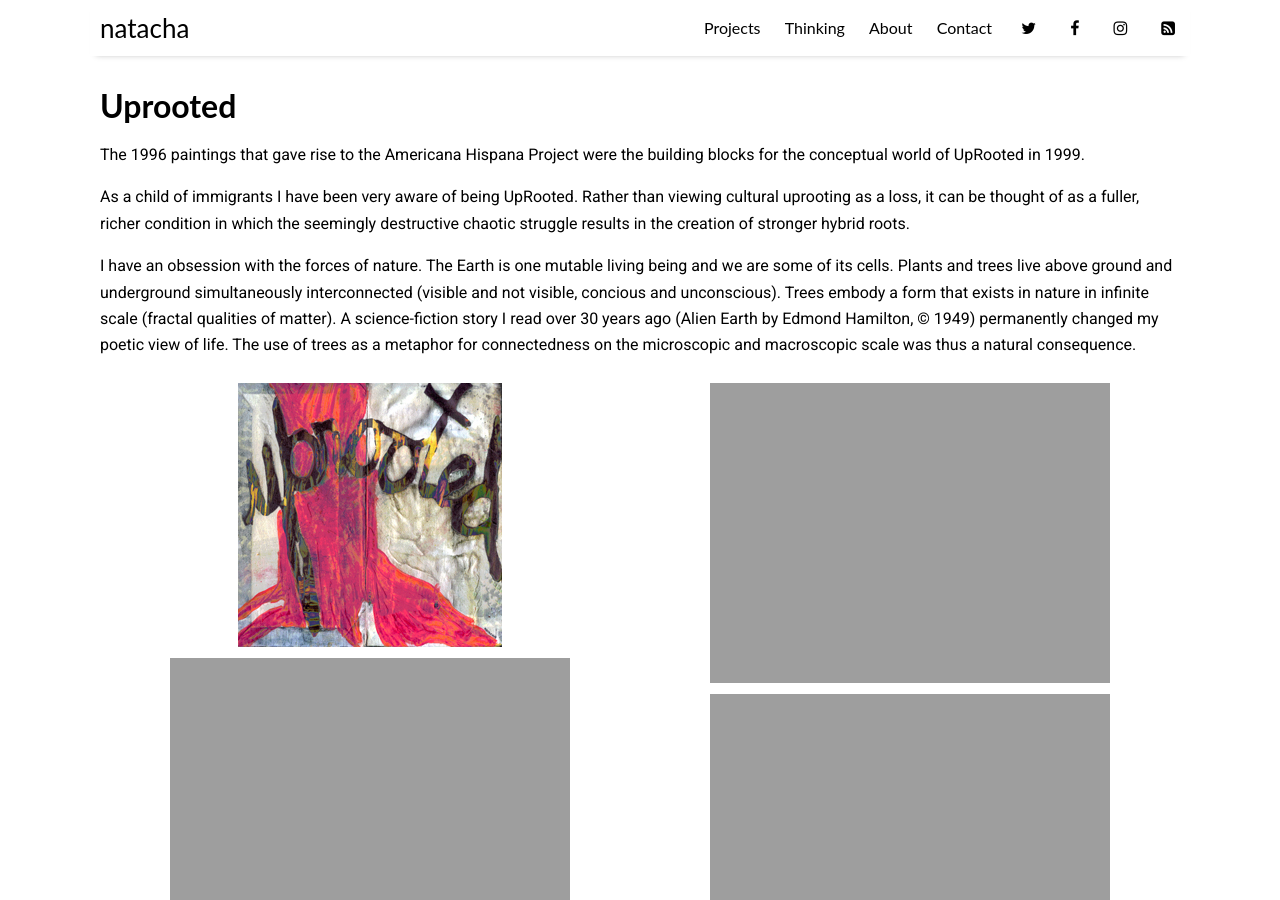
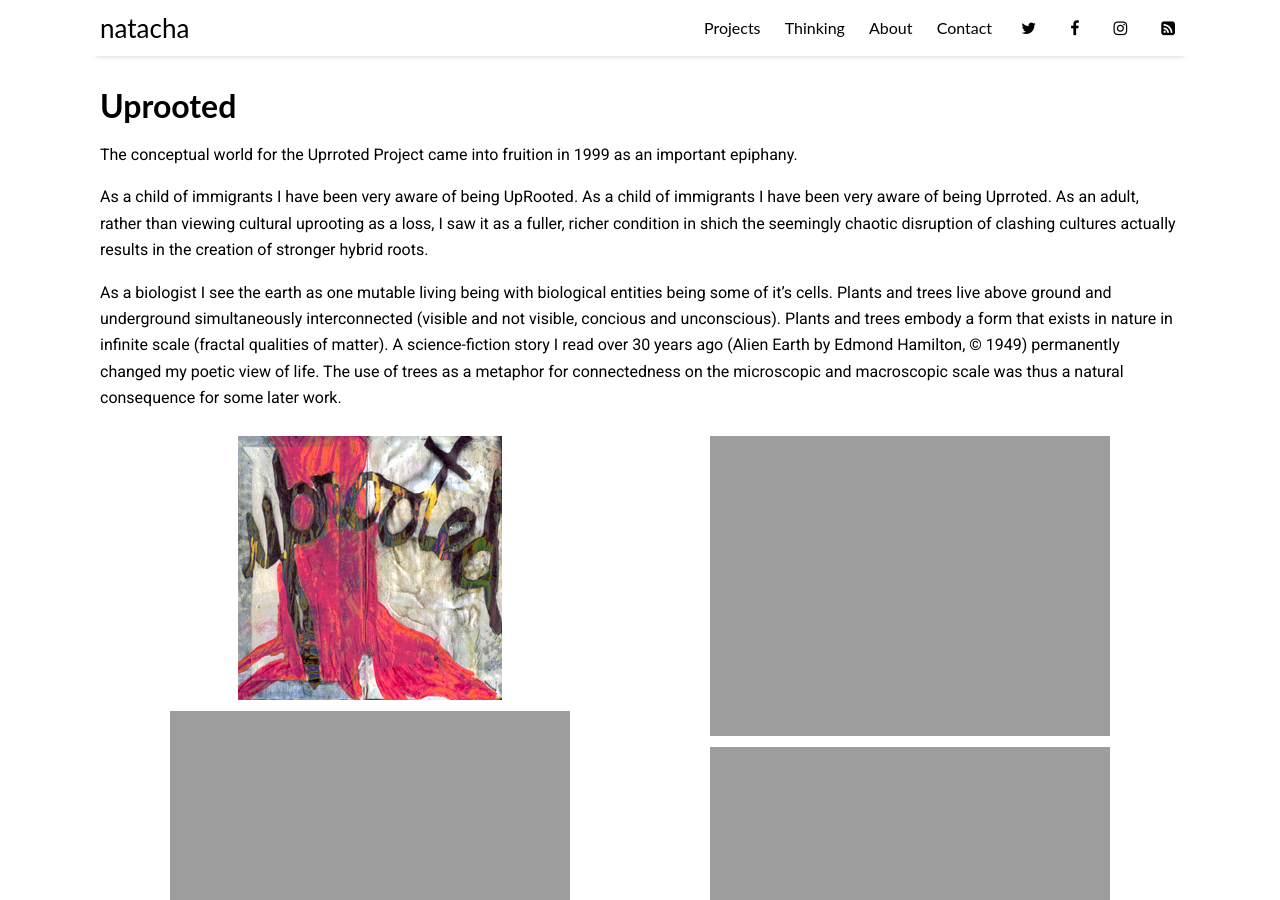
Before and after one commit to nsoch/nsoch.github.io, a Jekyll site: the page built from projects/uprooted.md, in a window 1280 px wide and 900 px high. Built offline with Jekyll 4.4.1, drawn with Linux system fonts in a browser that asks for light colours; nearby versions of some CDN libraries; comment, search, counter and statistics services are not loaded.

Commit message:
update uprooted.md

```diff
--- a/projects/uprooted.md
+++ b/projects/uprooted.md
@@ -26,11 +26,13 @@ pictures:
 - original: backroot.jpg
 ---
 
-The 1996 paintings that gave rise to the Americana Hispana Project were the building blocks for the conceptual world of UpRooted in 1999.
+The conceptual world for the Uprroted Project came into fruition in 1999 as an important epiphany.
 
-As a child of immigrants I have been very aware of being UpRooted. Rather than viewing cultural uprooting as a loss, it can be thought of as a fuller, richer condition in which the seemingly destructive chaotic struggle results in the creation of stronger hybrid roots.
+As a child of immigrants I have been very aware of being UpRooted. As a child of immigrants I have been very aware of being Uprroted.
+As an adult, rather than viewing cultural uprooting as a loss, I saw it as a fuller, richer condition in shich the seemingly chaotic
+disruption of clashing cultures actually results in the creation of stronger hybrid roots.
 
-I have an obsession with the forces of nature. The Earth is one mutable living being and we are some of its cells. Plants and trees live above ground and underground simultaneously interconnected (visible and not visible, concious and unconscious). Trees embody a form that exists in nature in infinite scale (fractal qualities of matter). A science-fiction story I read over 30 years ago (Alien Earth by Edmond Hamilton, © 1949) permanently changed my poetic view of life. The use of trees as a metaphor for connectedness on the microscopic and macroscopic scale was thus a natural consequence.
+As a biologist I see the earth as one mutable living being with biological entities being some of it's cells. Plants and trees live above ground and underground simultaneously interconnected (visible and not visible, concious and unconscious). Plants and trees embody a form that exists in nature in infinite scale (fractal qualities of matter). A science-fiction story I read over 30 years ago (Alien Earth by Edmond Hamilton, © 1949) permanently changed my poetic view of life. The use of trees as a metaphor for connectedness on the microscopic and macroscopic scale was thus a natural consequence for some later work.
 
 
 {% include gallery.html gallery=site.data.projects.uprooted %}
```
